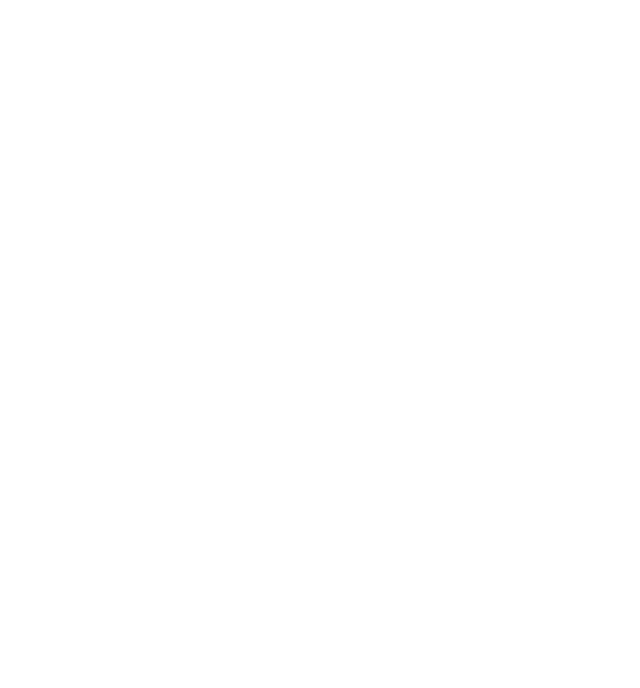
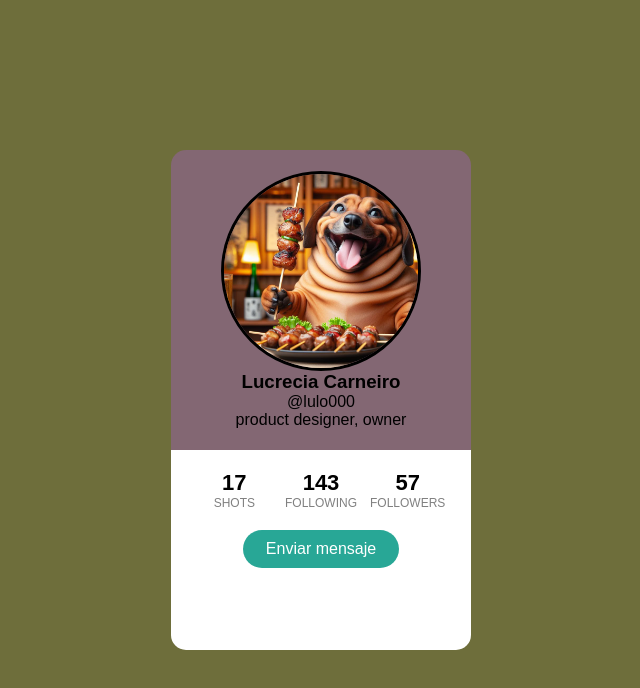
Before and after one commit to lulo000/Tarjeta, a plain HTML site: page img/tarjeta.html in a window 1280 px wide. Shown: the whole page, without its empty margins (319-959 px from the left). Drawn offline with Linux system fonts and the light colour scheme; files that its build step writes are made by us from their sources.

Commit message:
agregamos css y html

```diff
--- a/css/styles.css
+++ b/css/styles.css
@@ -0,0 +1,96 @@
+*{
+    margin: 0px; /*separacion entre elementos "10" */
+    padding: 0px; /* espacio util dentro del contenedor*/
+         box-sizing: border-box;
+
+}
+body{
+        background-color:rgb(110, 110, 59);
+        font-family: 'Arial', sans-serif;
+        height: 100vh; /* Ocupar toda la pantalla */
+        align-items: center;
+        justify-content: center;
+        display: flex;
+}
+.contenedor{
+    /* margin: 30%; */
+    width: 500px;
+    height: 500px;
+    justify-content: space-around;
+    display: flex;
+    flex-direction: column;
+    align-items: center;
+}
+.cabecera{
+    background-color:rgb(131, 103, 115);
+    border-radius: 15px 15px 0 0;
+    width: 300px;
+    height: 300px;
+    padding: 50px;
+    text-align: center;
+    display: flex;
+    flex-direction: column;
+    align-items: center;
+    justify-content: center;
+
+}
+.foto{
+        width: 200px;
+        height:200px;
+        border : 3px solid black;
+        border-radius: 100%;
+        display: flex;
+        overflow: hidden;
+        justify-content: center;
+        align-items: center;
+    }
+.foto img{
+    width: 100%;
+    height: 100%;
+    object-fit: cover;
+}
+.datos {
+    width: 300px;
+    height: 200px;
+    background-color: white;
+    border-radius: 0 0 15px 15px;
+    display: flex;
+    flex-direction: column; /* 🔥 Primero se alinea todo en columna */
+    align-items: center;
+    padding: 20px;
+}
+
+.contenedor-info {
+    display: flex;
+    justify-content: space-around;
+    width: 100%;
+    margin-bottom: 20px; /* 🔥 Espacio entre la info y el botón */
+}
+
+.info {
+    text-align: center;
+    flex: 1;
+}
+
+.numero {
+    font-size: 22px;
+    font-weight: bold;
+    color: black;
+}
+
+.texto {
+    font-size: 12px;
+    color: gray;
+    text-transform: uppercase;
+}
+
+.boton {
+    background-color: #28a796;
+    color: white;
+    font-size: 16px;
+    text-align: center;
+    padding: 10px 20px;
+    border-radius: 25px;
+    width: 60%;
+    cursor: pointer;
+}
--- a/img/tarjeta.html
+++ b/img/tarjeta.html
@@ -1,12 +1,51 @@
 <!DOCTYPE html>
 <html lang="en">
+
 <head>
     <meta charset="UTF-8">
     <meta name="viewport" content="width=device-width, initial-scale=1.0">
-    <link rel="stylesheet" href="css/styles.css">
-    <title>Tarjeta </title>
+    <link rel="stylesheet" href="../css/styles.css">
+    <title>Tarjeta
+    </title>
 </head>
+
 <body>
+    <div class="contenedor">
+        <div class="cabecera">
+            <section class="perfil">
+                <div class="foto">
+                    <img src="foto.jpg" alt="">
+                </div>
+                <h3> Lucrecia Carneiro</h3>
+                <p>@lulo000</p>
+                <p>product designer, owner</p>
+            </section>
+        </div>
 
+        <div class="datos">
+                    <div class="contenedor-info">
+            <div class="info">
+                <p class="numero">17</p>
+                <p class="texto">SHOTS</p>
+            </div>
+            <div class="info">
+                <p class="numero">143</p>
+                <p class="texto">FOLLOWING</p>
+            </div>
+            <div class="info">
+                <p class="numero">57</p>
+                <p class="texto">FOLLOWERS</p>
+            </div>
+        </div>
+            <div class="boton">
+                Enviar mensaje
+            </div>
+
+
+
+        </div>
+
+</div>
 </body>
+
 </html>
```
Also changed, not shown: img/foto.jpg (added).
